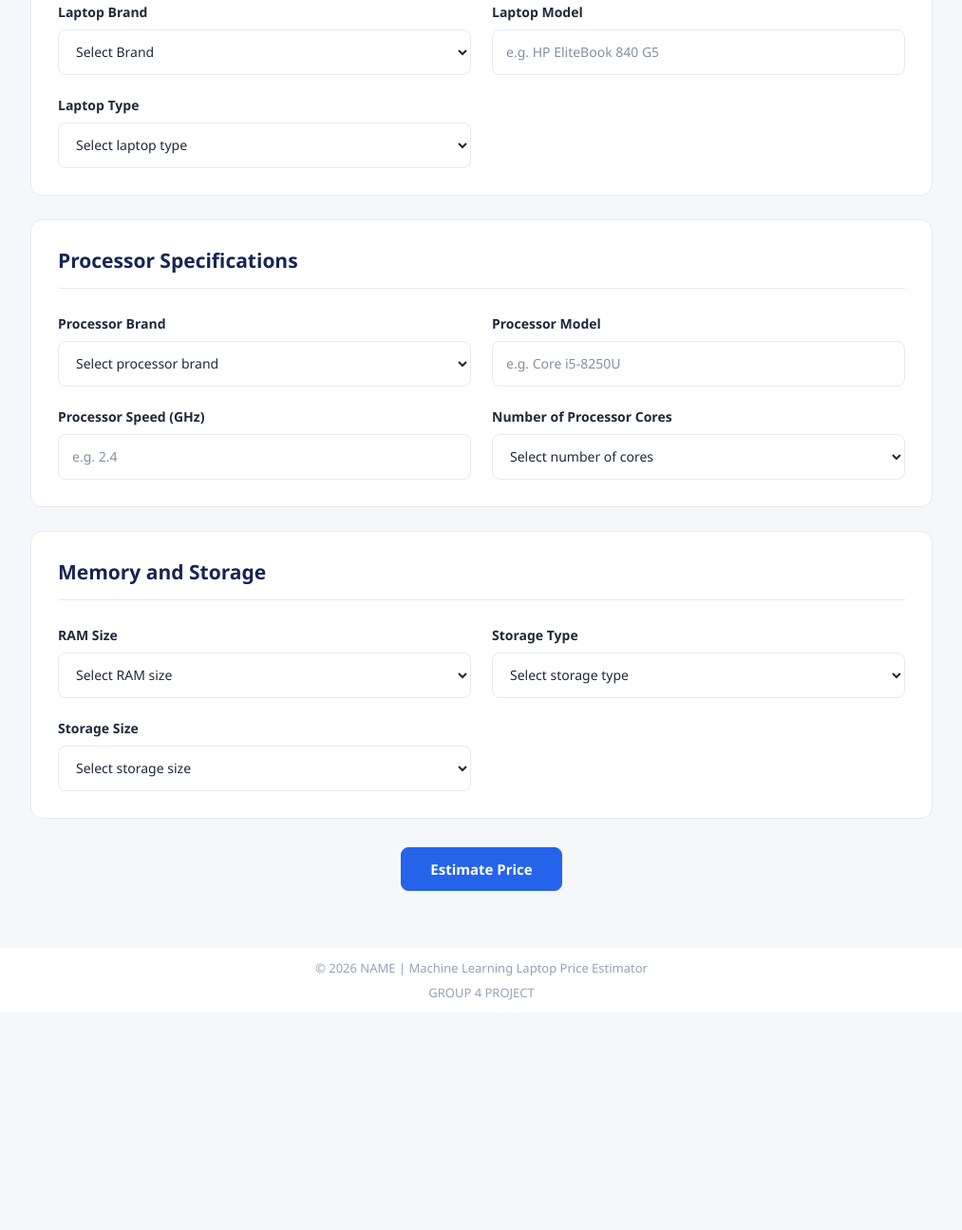
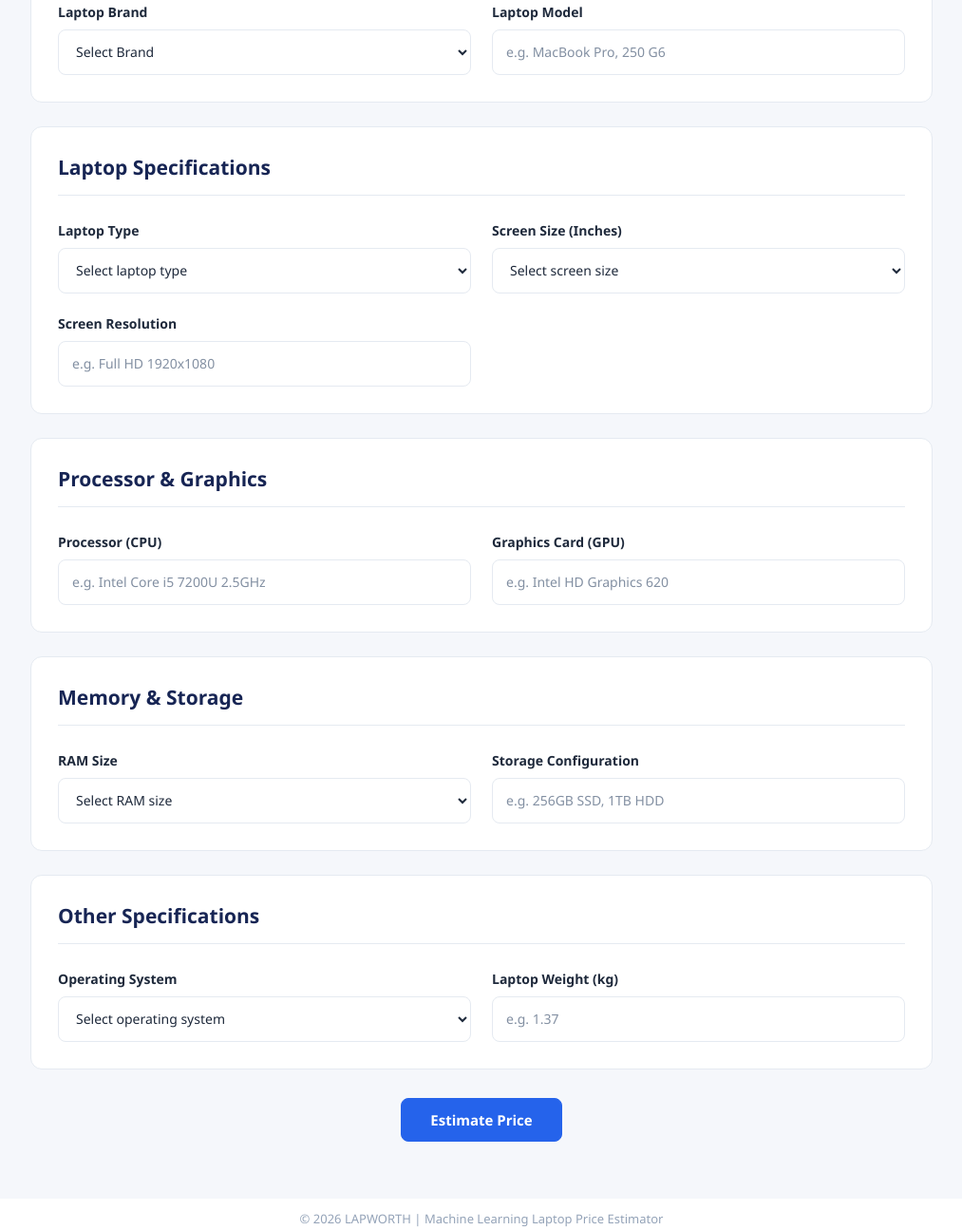
Before and after one commit to machine-learning-group-4/laptop-price-estimator, a plain HTML site: page frontend/predict.html in a window 1280 px wide. Shown: the part 320-1615 px from the top of the page at 95% size, without its empty margins (133-1146 px from the left). Before the commit the page ends 1386 px from the top, so only its background shows below. Drawn offline with Linux system fonts and the light colour scheme.

Commit message:
Updated about page and predict page

```diff
--- a/frontend/predict.html
+++ b/frontend/predict.html
@@ -1,3 +1,4 @@
+
 <!DOCTYPE html>
 <html lang="en">
 <head>
@@ -6,7 +7,9 @@
     <title>Estimate Price</title>
     <link rel="stylesheet" type="text/css" href="index.css">
 </head>
+
 <body class="predict-page">
+
     <nav class="nav">
 
         <div class="logo">
@@ -34,119 +37,155 @@
 
         <form id="prediction-form">
 
+            <!-- BRAND AND MODEL -->
             <div class="section">
+
                 <div class="section-heading">
                     <h2>Brand & Model</h2>
                 </div>
 
                 <div class="input">
-                <label for="brand">Laptop Brand</label>
-                <select name="brand" id="brand" required>
+                    <label for="company">Laptop Brand</label>
+                    <select name="Company" id="company" required>
                         <option value="">Select Brand</option>
+                        <option>Apple</option>
                         <option>HP</option>
+                        <option>Acer</option>
+                        <option>Asus</option>
                         <option>Dell</option>
                         <option>Lenovo</option>
-                    <option>Apple</option>
-                    <option>Asus</option>
-                    <option>Acer</option>
+                        <option>Chuwi</option>
                         <option>MSI</option>
                         <option>Microsoft</option>
+                        <option>Toshiba</option>
+                        <option>Huawei</option>
+       	                <option>Xiaomi</option>
+                        <option>Vero</option>
+                        <option>Razer</option>
+                        <option>Mediacom</option>
                         <option>Samsung</option>
-                    <option>Toshiba</option>
-                    <option>Other</option>
+                        <option>Google</option>
+                        <option>Fujitsu</option>
+                        <option>LG</option>
                     </select>
                 </div>
 
                 <div class="input">
-                <label for="model">Laptop Model</label>
-                <input type="text" name="model" id="model" required  placeholder="e.g. HP EliteBook 840 G5">
+                    <label for="product">Laptop Model</label>
+                    <input
+                        type="text"
+                        name="Product"
+                        id="product"
+                        placeholder="e.g. MacBook Pro, 250 G6"
+                        required
+                    >
+                </div>
+
+            </div>
+
+            <!-- LAPTOP SPECIFICATIONS -->
+            <div class="section">
+
+                <div class="section-heading">
+                    <h2>Laptop Specifications</h2>
                 </div>
 
                 <div class="input">
-                <label for="type">Laptop Type</label>
-                <select id="laptopType" name="laptopType" required>
+                    <label for="typeName">Laptop Type</label>
+                    <select name="TypeName" id="typeName" required>
                         <option value="">Select laptop type</option>
+                        <option>Ultrabook</option>
                         <option>Notebook</option>
-                    <option>Ultrabook</option>
-                    <option>Gaming Laptop</option>
+                        <option>Netbook</option>
+                        <option>Gaming</option>
+                        <option>2 in 1 Convertible</option>
                         <option>Workstation</option>
-                    <option>Convertible / 2-in-1</option>
-                    <option>Chromebook</option>
-                </select>
-            </div>
-        </div>
-
-        <div class="section">
-            <div class="section-heading">
-                <h2>Processor Specifications</h2>
-            </div>
-
-            <div class="input">
-                <label for="processorbrand">Processor Brand</label>
-                <select id="processorbrand" name="processorbrand" required>
-                            <option value="">Select processor brand</option>
-                            <option>Intel</option>
-                            <option>AMD</option>
-                            <option>Apple</option>
-                            <option>Qualcomm</option>
                     </select>
                 </div>
 
                 <div class="input">
-                <label for="processormodel">Processor Model</label>
+                    <label for="inches">Screen Size (Inches)</label>
+                    <select name="Inches" id="inches" required>
+                        <option value="">Select screen size</option>
+                        <option>10.1</option>
+                        <option>11.3</option>
+                        <option>11.6</option>
+                        <option>12.0</option>
+                        <option>12.3</option>
+                        <option>12.5</option>
+                        <option>13.0</option>
+                        <option>13.3</option>
+                        <option>13.5</option>
+                        <option>13.9</option>
+                        <option>14.0</option>
+                        <option>14.1</option>
+                        <option>15.0</option>
+                        <option>15.4</option>
+                        <option>15.6</option>
+                        <option>17.0</option>
+                        <option>17.3</option>
+                        <option>18.4</option>
+                    </select>
+                </div>
+
+                <div class="input">
+                    <label for="screenResolution">Screen Resolution</label>
                     <input
                         type="text"
-                            id="processormodel"
-                            name="processormodel"
-                            placeholder="e.g. Core i5-8250U"
+                        name="ScreenResolution"
+                        id="screenResolution"
+                        placeholder="e.g. Full HD 1920x1080"
+                        required
+                    >
+                </div>
+
+            </div>
+
+            <!-- PROCESSOR AND GRAPHICS -->
+            <div class="section">
+
+                <div class="section-heading">
+                    <h2>Processor & Graphics</h2>
+                </div>
+
+                <div class="input">
+                    <label for="cpu">Processor (CPU)</label>
+                    <input
+                        type="text"
+                        name="Cpu"
+                        id="cpu"
+                        placeholder="e.g. Intel Core i5 7200U 2.5GHz"
                         required
                     >
                 </div>
 
                 <div class="input">
-                        <label for="processorspeed">Processor Speed (GHz)</label>
+                    <label for="gpu">Graphics Card (GPU)</label>
                     <input
-                            type="number"
-                            id="processorspeed"
-                            name="processorspeed"
-                            placeholder="e.g. 2.4"
-                            step="0.1"
-                            min="0"
+                        type="text"
+                        name="Gpu"
+                        id="gpu"
+                        placeholder="e.g. Intel HD Graphics 620"
                         required
                     >
                 </div>
 
-                    <div class="input">
-                        <label for="cores">Number of Processor Cores</label>
-                        <select id="cores" name="cores" required>
-                            <option value="">Select number of cores</option>
-                            <option>2</option>
-                            <option>4</option>
-                            <option>6</option>
-                            <option>8</option>
-                            <option>10</option>
-                            <option>12</option>
-                            <option>14</option>
-                            <option>16</option>
-                            <option>18</option>
-                            <option>20</option>
-                            <option>24</option>
-                        </select>
             </div>
 
-            </div>
+            <!-- MEMORY AND STORAGE -->
+            <div class="section">
 
-            <div class="section">
                 <div class="section-heading">
-                    <h2>Memory and Storage</h2>
+                    <h2>Memory & Storage</h2>
                 </div>
 
                 <div class="input">
                     <label for="ram">RAM Size</label>
-                    <select id="ram" name="ram" required>
+                    <select name="Ram" id="ram" required>
                         <option value="">Select RAM size</option>
                         <option>2GB</option>
                         <option>4GB</option>
+                        <option>6GB</option>
                         <option>8GB</option>
                         <option>12GB</option>
                         <option>16GB</option>
@@ -157,40 +196,69 @@
                 </div>
 
                 <div class="input">
-                    <label for="storagetype">Storage Type</label>
-                    <select id="storageType" name="storageType" required>
-                            <option value="">Select storage type</option>
-                            <option>HDD</option>
-                            <option>SSD</option>
-                            <option>Hybrid</option>
-                            <option>eMMC</option>
+                    <label for="memory">Storage Configuration</label>
+                    <input
+                        type="text"
+                        name="Memory"
+                        id="memory"
+                        placeholder="e.g. 256GB SSD, 1TB HDD"
+                        required
+                    >
+                </div>
+
+            </div>
+
+            <!-- OTHER SPECIFICATIONS -->
+            <div class="section">
+
+                <div class="section-heading">
+                    <h2>Other Specifications</h2>
+                </div>
+
+                <div class="input">
+                    <label for="opSys">Operating System</label>
+                    <select name="OpSys" id="opSys" required>
+                        <option value="">Select operating system</option>
+                        <option>Windows 10</option>
+                        <option>Windows 10 S</option>
+                        <option>Windows 7</option>
+                        <option>macOS</option>
+                        <option>Mac OS X</option>
+                        <option>Linux</option>
+                        <option>Chrome OS</option>
+                        <option>Android</option>
+                        <option>No OS</option>
                     </select>
                 </div>
 
                 <div class="input">
-                    <label for="storagesize">Storage Size</label>
-                    <select id="storagesize" name="storagesize" required>
-                            <option value="">Select storage size</option>
-                            <option>128GB</option>
-                            <option>256GB</option>
-                            <option>512GB</option>
-                            <option>1TB</option>
-                            <option>2TB</option>
-                            <option>4TB</option>
-                        </select>
+                    <label for="weight">Laptop Weight (kg)</label>
+                    <input
+                        type="number"
+                        name="Weight"
+                        id="weight"
+                        placeholder="e.g. 1.37"
+                        step="0.01"
+                        min="0"
+                        required
+                    >
                 </div>
 
             </div>
 
+            <!-- SUBMIT BUTTON -->
             <div class="predict-predict">
-            <a href="predict.html" class="predict-btn">Estimate Price</a>
+                <button type="submit" class="predict-btn">
+                    Estimate Price
+                </button>
             </div>
+
         </form>
 
     </main>
 
     <footer>
-        <p>© 2026 NAME | Machine Learning Laptop Price Estimator</p>
+        <p>© 2026 LAPWORTH | Machine Learning Laptop Price Estimator</p>
         <p style="margin-top: 8px;">
             GROUP 4 PROJECT
         </p>
```
Also changed, not shown: frontend/about.html (+2 -3 lines), 1 other file. Lines whose indentation alone changed are shown as unchanged.
